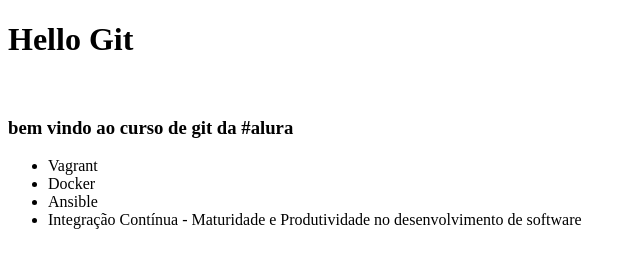
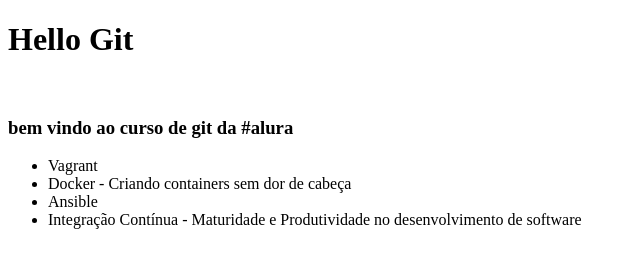
Before and after one commit to otavianolmendes/cursogit, a plain HTML site: page index.html in a window 1280 px wide. Shown: the whole page, without its empty margins (0-640 px from the left). Drawn offline with Linux system fonts and the light colour scheme.

Commit message:
Corrigindo nome do curso de Docker e Titulo da pagina

```diff
--- a/index.html
+++ b/index.html
@@ -3,7 +3,7 @@
 <head>
   <meta charset="UTF-8">
   <meta name="viewport" content="width=device-width, initial-scale=1.0">
-  <title>Curso Git</title>
+  <title>Curso Git da Alura</title>
 </head>
 <body>
   <h1>
@@ -16,7 +16,7 @@
 
   <ul>
     <li>Vagrant</li>
-    <li>Docker</li>
+    <li>Docker - Criando containers sem dor de cabeça</li>
     <li>Ansible</li>
     <li>Integração Contínua - Maturidade e Produtividade no desenvolvimento de software</li>
   </ul>
```
